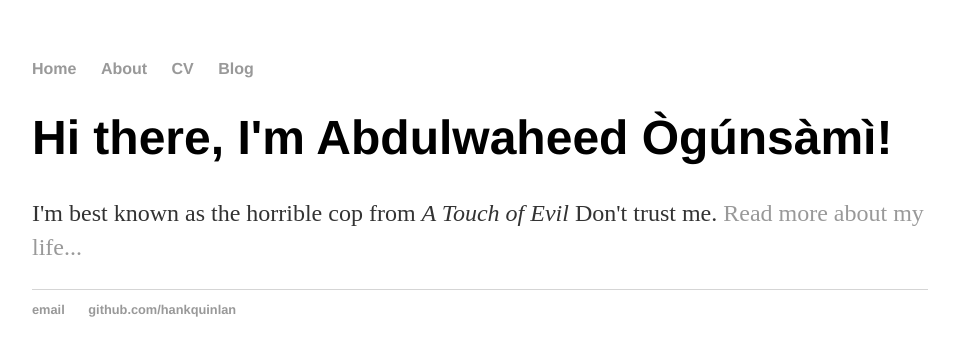
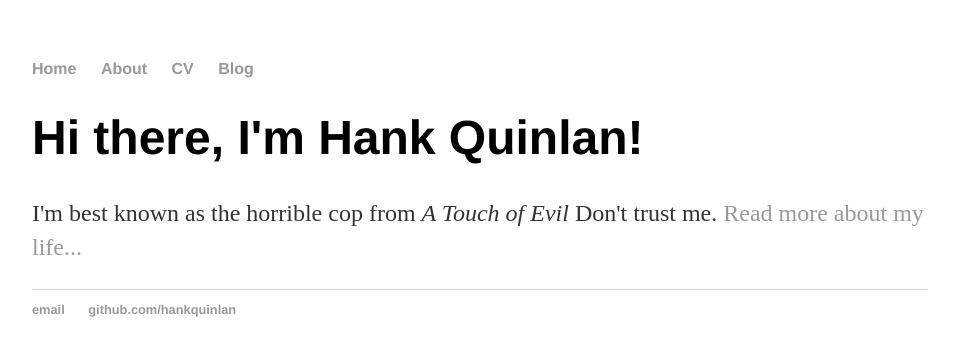
Before and after one commit to ogsm/ogsm.github.io, a Jekyll site: the page built from index.html, in a window 1280 px wide. Shown: the top 356 px of the page, without its empty margins (160-1115 px from the left). Built offline with Jekyll 4.4.1, drawn with Linux system fonts in a browser that asks for light colours.

Commit message:
Update index.html

```diff
--- a/index.html
+++ b/index.html
@@ -1,30 +1,8 @@
-<!DOCTYPE html>
-<html>
-	<head>
-		<title>Abdulwaheed, Ogunsami</title>
-		<!-- link to main stylesheet -->
-		<link rel="stylesheet" type="text/css" href="/css/main.css">
-	</head>
-	<body>
-		<nav>
-    		<ul>
-        		<li><a href="/">Home</a></li>
-	        	<li><a href="/about">About</a></li>
-        		<li><a href="/cv">CV</a></li>
-        		<li><a href="/blog">Blog</a></li>
-    		</ul>
-		</nav>
-		<div class="container">
-    		<div class="blurb">
-        		<h1>Hi there, I'm Abdulwaheed Ògúnsàmì!</h1>
-				<p>I'm best known as the horrible cop from <em>A Touch of Evil</em> Don't trust me. <a href="/about">Read more about my life...</a></p>
-    		</div><!-- /.blurb -->
-		</div><!-- /.container -->
-		<footer>
-    		<ul>
-        		<li><a href="mailto:hankquinlanhub@gmail.com">email</a></li>
-        		<li><a href="https://github.com/hankquinlan">github.com/hankquinlan</a></li>
-			</ul>
-		</footer>
-	</body>
-</html>
+---
+layout: default
+title: Hank Quinlan, Horrible Cop
+---
+<div class="blurb">
+	<h1>Hi there, I'm Hank Quinlan!</h1>
+	<p>I'm best known as the horrible cop from <em>A Touch of Evil</em> Don't trust me. <a href="/about">Read more about my life...</a></p>
+</div><!-- /.blurb -->
```
